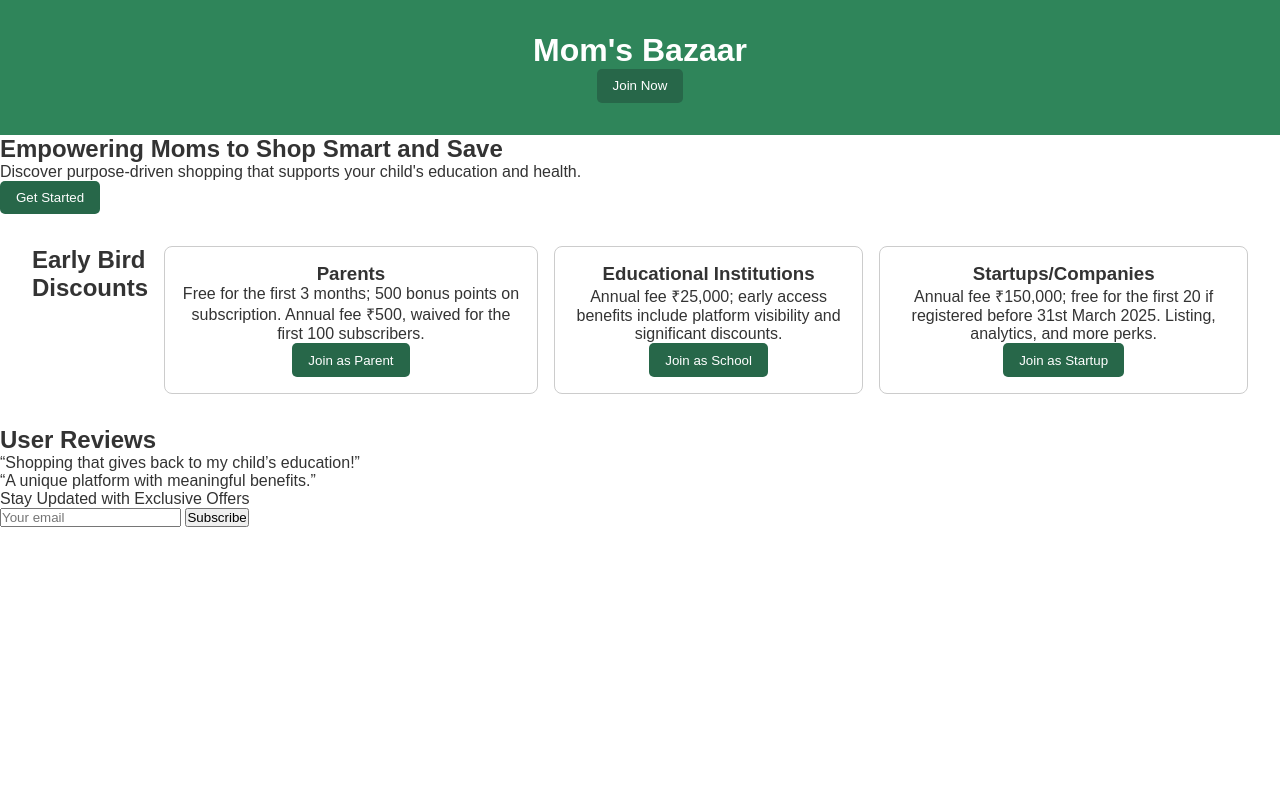
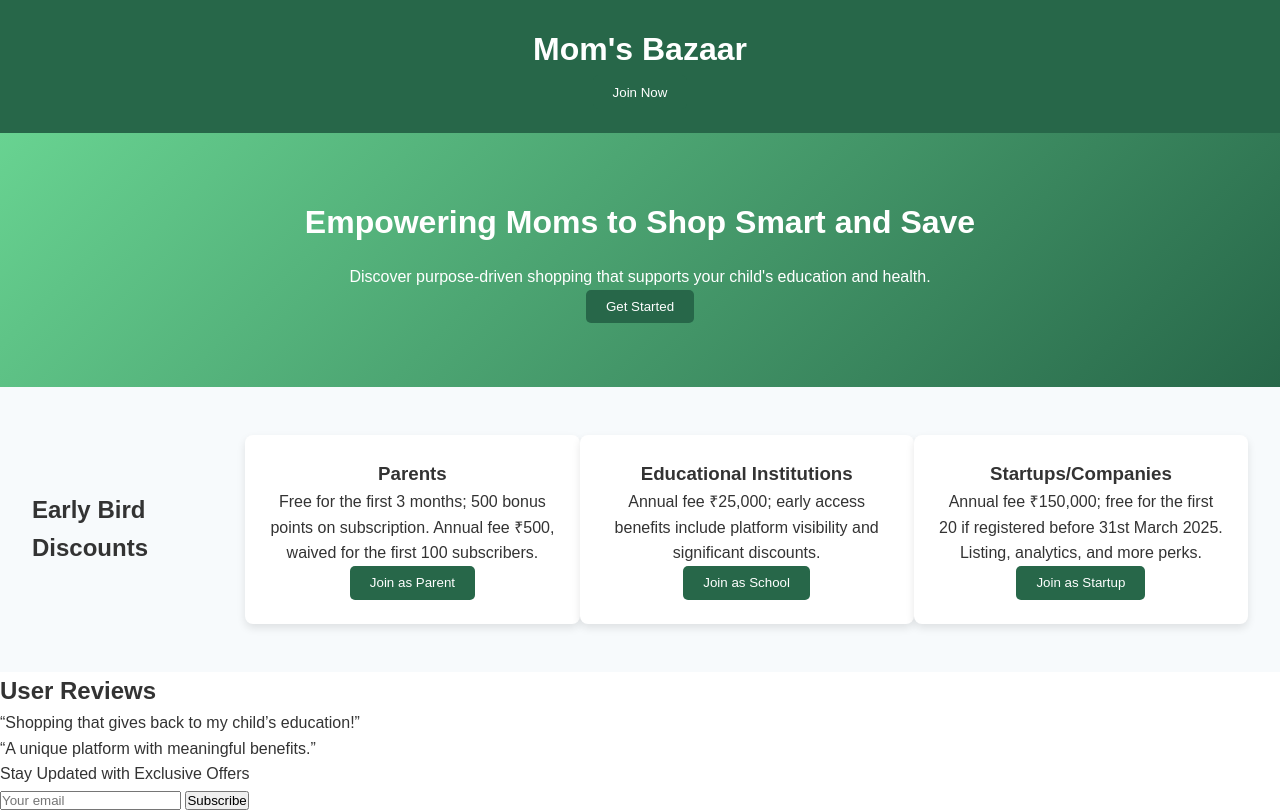
Before and after one commit to RaghvendraJha/spaceapps, a plain HTML site: page index.html in a window 1280 px wide. Drawn offline with Linux system fonts and the light colour scheme.

Commit message:
Update style.css
Second update

```diff
--- a/style.css
+++ b/style.css
@@ -1,51 +1,70 @@
-/* Basic CSS Reset */
+/* Reset */
 * {
     margin: 0;
     padding: 0;
     box-sizing: border-box;
 }
 
-/* General Styling */
+/* Body Styling */
 body {
     font-family: Arial, sans-serif;
+    line-height: 1.6;
     color: #333;
 }
 
-header {
-    background: #2f855a;
+/* Header */
+.header {
+    background: #276749;
     color: #fff;
-    padding: 2em 1em;
+    text-align: center;
+    padding: 1.5em;
+}
+
+/* Hero Section */
+.hero {
+    background: linear-gradient(135deg, #68d391, #276749);
+    color: #fff;
+    text-align: center;
+    padding: 4em 1em;
+}
+.hero-content h2 {
+    font-size: 2em;
+    margin-bottom: 0.5em;
+}
+
+/* Subscriptions */
+.subscriptions {
+    display: flex;
+    flex-direction: column;
+    align-items: center;
+    padding: 2em;
+    background: #f7fafc;
+}
+
+.plan {
+    margin: 1em 0;
+    padding: 1.5em;
+    background: #fff;
+    border-radius: 8px;
+    box-shadow: 0px 4px 8px rgba(0, 0, 0, 0.1);
     text-align: center;
 }
 
+/* CTA Button */
 .cta-button {
     background: #276749;
     color: white;
-    padding: 0.7em 1.2em;
+    padding: 0.7em 1.5em;
     border: none;
     border-radius: 5px;
     cursor: pointer;
     transition: background 0.3s;
 }
-
 .cta-button:hover {
     background: #1c4532;
 }
 
-.subscriptions {
-    display: flex;
-    gap: 1em;
-    padding: 2em;
-    justify-content: space-around;
-}
-
-.plan {
-    padding: 1em;
-    border: 1px solid #ccc;
-    border-radius: 8px;
-    text-align: center;
-}
-
+/* Modal */
 .modal {
     display: none;
     position: fixed;
@@ -53,24 +72,33 @@ header {
     left: 0;
     width: 100%;
     height: 100%;
-    background: rgba(0, 0, 0, 0.7);
+    background: rgba(0, 0, 0, 0.8);
     justify-content: center;
     align-items: center;
 }
 
 .modal-content {
-    background: white;
+    background: #fff;
     padding: 2em;
     border-radius: 8px;
     width: 90%;
     max-width: 500px;
-    position: relative;
+    text-align: left;
 }
 
 .close {
     position: absolute;
-    top: 10px;
-    right: 10px;
-    font-size: 1.5em;
+    top: 15px;
+    right: 15px;
     cursor: pointer;
 }
+
+/* Responsive Design */
+@media (min-width: 768px) {
+    .subscriptions {
+        flex-direction: row;
+    }
+    .plan {
+        width: 30%;
+    }
+}
```
